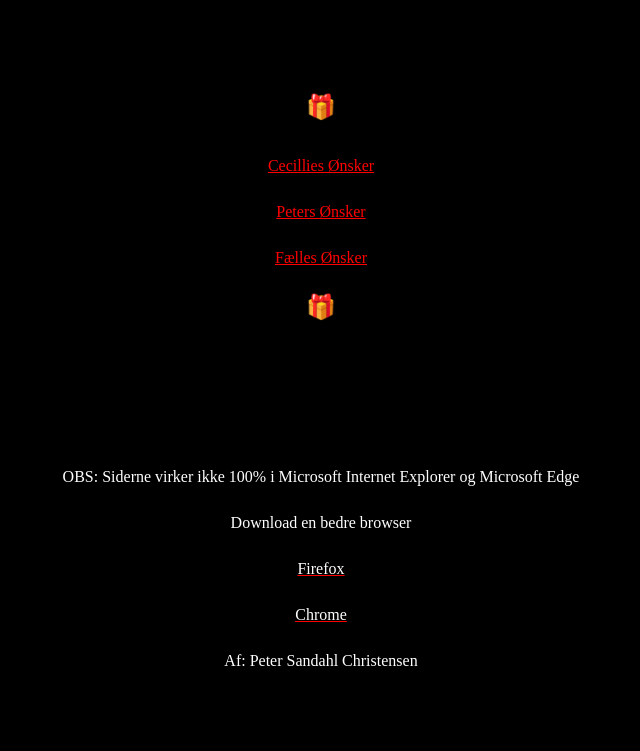
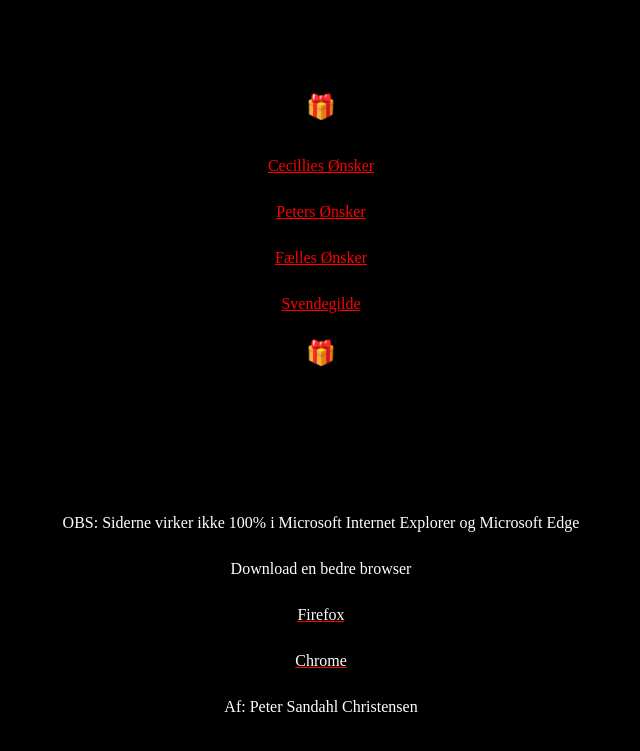
Before and after one commit to PTRSC/PC_list, a plain HTML site: page index.html in a window 1280 px wide. Shown: the part 93-844 px from the top of the page, without its empty margins (319-959 px from the left). Before the commit the page ends 818 px from the top, so only its background shows below. Drawn offline with Linux system fonts and the light colour scheme; a web font is replaced by a local one.

Commit message:
Update index.html

```diff
--- a/index.html
+++ b/index.html
@@ -13,6 +13,7 @@
     <p><a href="cecillie">Cecillies Ønsker</a></p>
     <p><a href="peter">Peters Ønsker</a></p>
     <p><a href="xn--flles-sra">Fælles Ønsker</a></p>
+    <p><a href="svendegilde">Svendegilde</a></p>
     <h1 style="padding-bottom: 80px;">🎁</h1>
     <p style="padding-top: 50px;">OBS: Siderne virker ikke 100% i Microsoft Internet Explorer og Microsoft Edge</p>
     <p style="padding-top: 00px;">Download en bedre browser</p>
```
